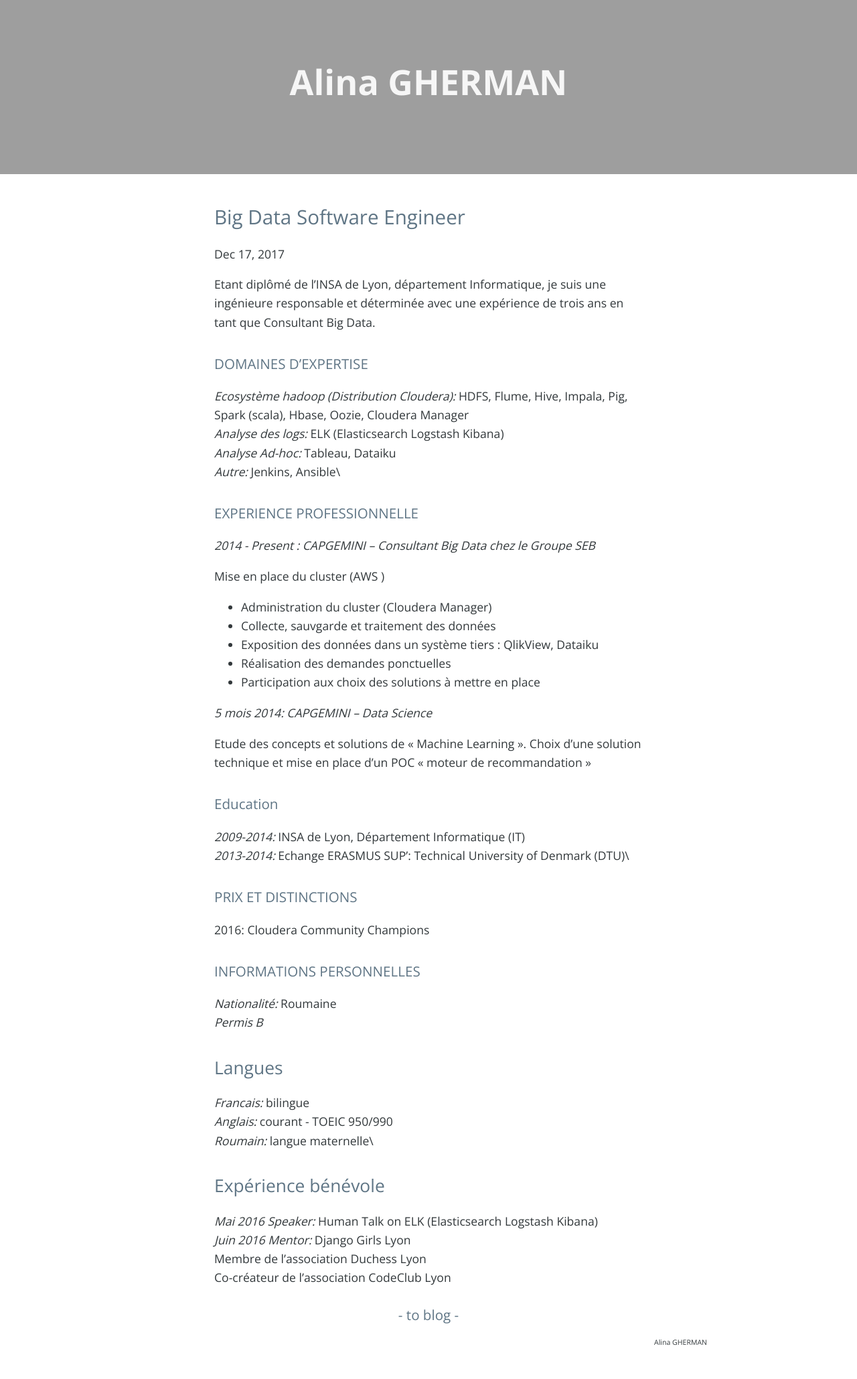
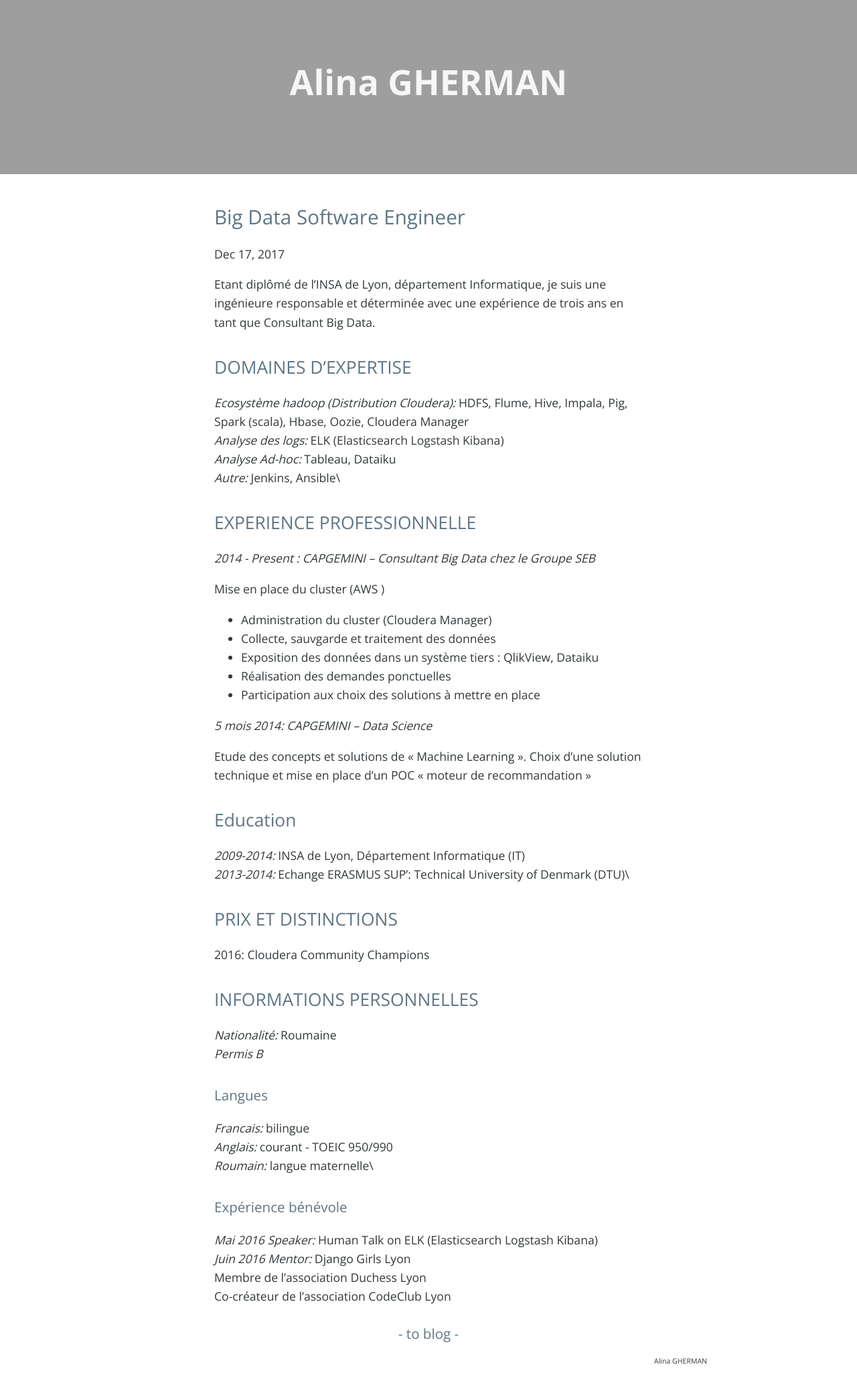
Before and after one commit to veve90/cv, a Jekyll site: the page built from _posts/2017-12-17-cv.md, in a window 1280 px wide. Shown: the whole page at 67% size. Built offline with Jekyll 4.4.1, drawn with Linux system fonts in a browser that asks for light colours; nearby versions of some CDN libraries; before the commit the page ends 2031 px from its top, so only the background shows below that.

Commit message:
Update 2017-12-17-cv.md

```diff
--- a/_posts/2017-12-17-cv.md
+++ b/_posts/2017-12-17-cv.md
@@ -8,7 +8,7 @@ categories: CV
 Etant diplômé de l’INSA de Lyon, département Informatique, je suis une ingénieure responsable et déterminée avec une expérience de trois ans en tant que Consultant Big Data.
 
 
-# DOMAINES D'EXPERTISE
+## DOMAINES D'EXPERTISE
 
 
 *Ecosystème hadoop (Distribution Cloudera):* HDFS, Flume, Hive, Impala, Pig, Spark (scala), Hbase, Oozie, Cloudera Manager\\
@@ -17,7 +17,7 @@ Etant diplômé de l’INSA de Lyon, département Informatique, je suis une ing
 *Autre:* Jenkins, Ansible\\
 
 
-# EXPERIENCE PROFESSIONNELLE
+## EXPERIENCE PROFESSIONNELLE
 
 *2014 - Present : CAPGEMINI – Consultant Big Data chez le Groupe SEB*
 
@@ -33,27 +33,27 @@ Mise en place du cluster (AWS )
 Etude des concepts et solutions de « Machine Learning ». Choix d'une solution technique et mise en place d’un POC « moteur de recommandation »
 
 
-# Education
+## Education
 
 *2009-2014:*              INSA de Lyon, Département Informatique (IT)\\
 *2013-2014:*             Echange ERASMUS SUP’: Technical University of Denmark (DTU)\\
 
-# PRIX ET DISTINCTIONS
+## PRIX ET DISTINCTIONS
 
 2016:                  Cloudera Community Champions
 
-# INFORMATIONS PERSONNELLES
+## INFORMATIONS PERSONNELLES
 
 *Nationalité:*         Roumaine\\
 *Permis B*
 
-## Langues
+# Langues
 
 *Francais:*            bilingue\\
 *Anglais:*             courant - TOEIC 950/990\\
 *Roumain:*             langue maternelle\\
 
-## Expérience bénévole
+# Expérience bénévole
 
 *Mai 2016 Speaker:*    Human Talk on ELK (Elasticsearch Logstash Kibana)\\
 *Juin 2016 Mentor:*    Django Girls Lyon\\
```
